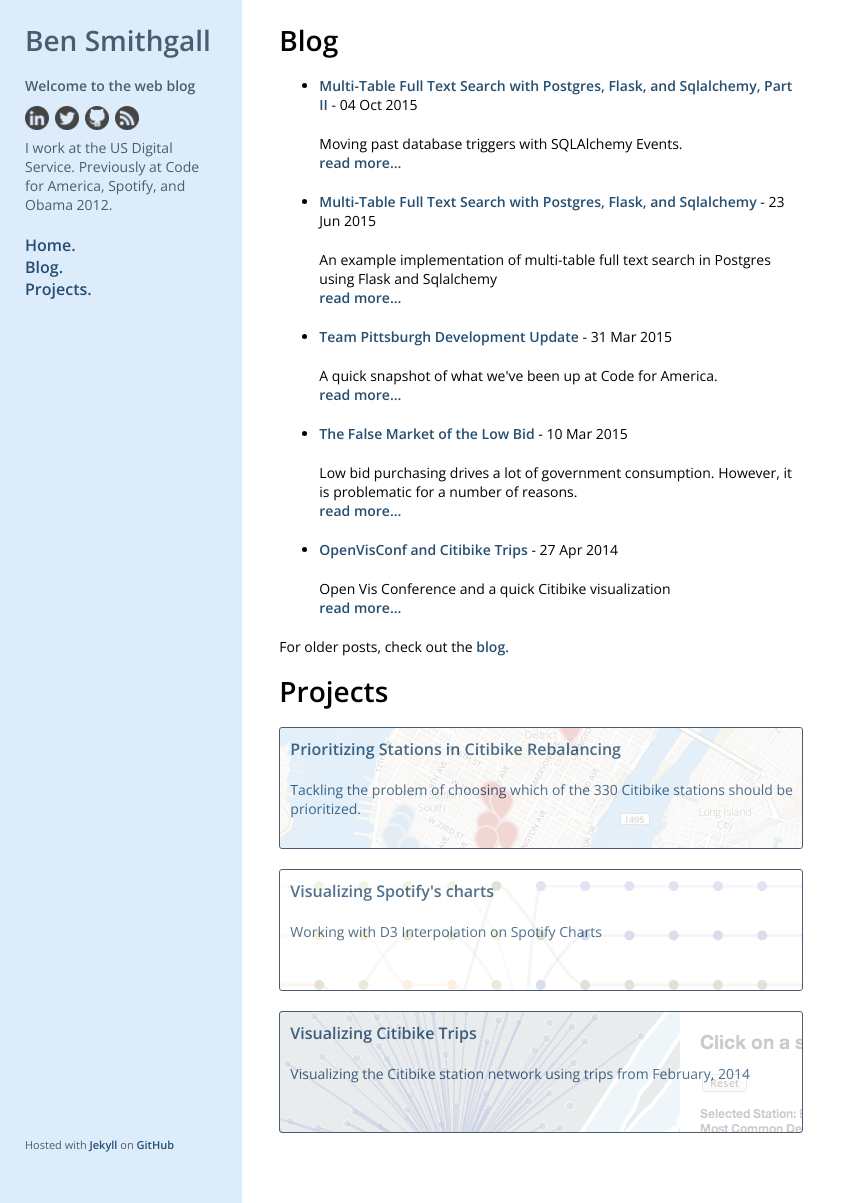
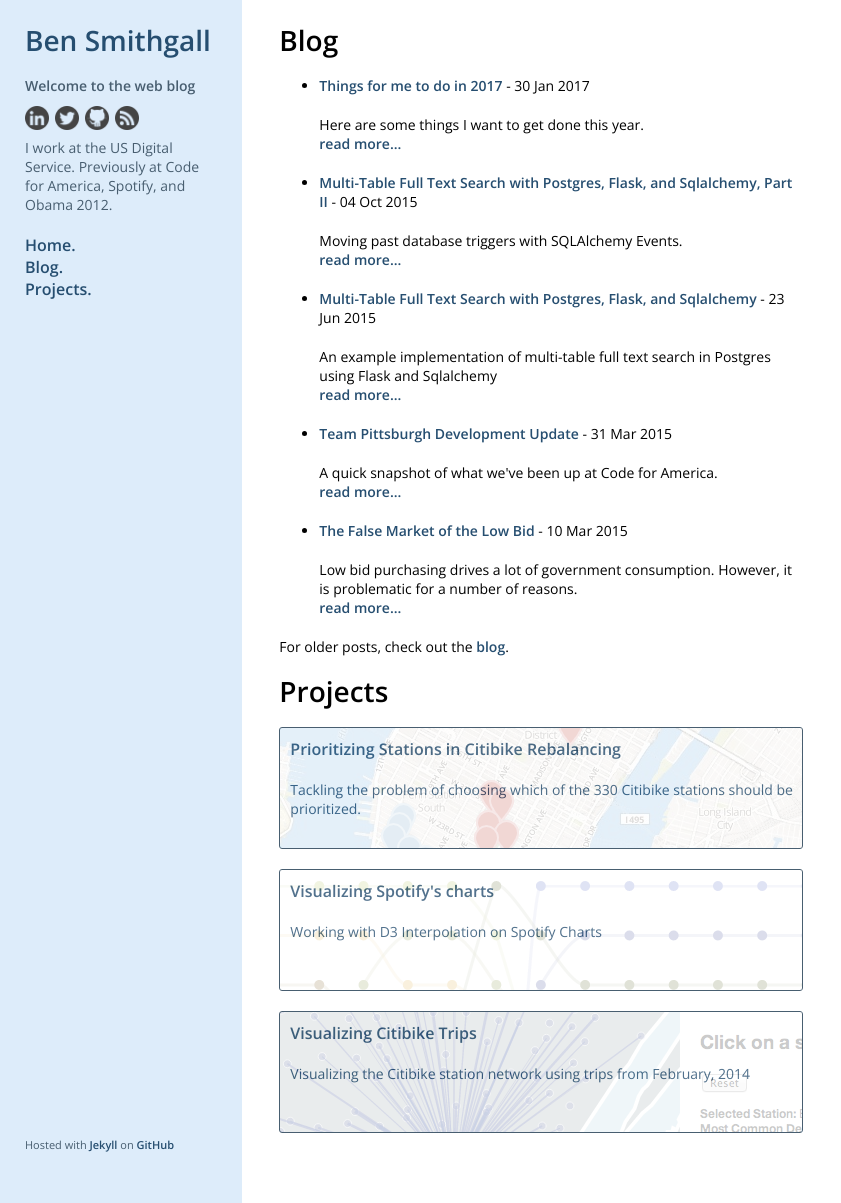
Before and after one commit to bsmithgall/bsmithgall.github.io, a Jekyll site: the page built from index.html, in a window 1280 px wide and 1203 px high. Shown: the whole window, without its empty margins (0-841 px from the left). Built offline with Jekyll 4.4.1, drawn with Linux system fonts in a browser that asks for light colours; some of the changed lines change nothing that is shown.

Commit message:
add the 2017 jan post

```diff
--- a/_config.yml
+++ b/_config.yml
@@ -8,5 +8,5 @@
 paginate: 5
 paginate_path: "/blog/page:num"
 future: false
-highlighter: pygments
+highlighter: rouge
 gems: [jekyll-paginate]
--- a/_includes/leftnav.html
+++ b/_includes/leftnav.html
@@ -1,6 +1,6 @@
 <div class="leftbox">
   <header>
-    <h1>Ben Smithgall</h1>
+    <h1><a href="{{ site.url }}">Ben Smithgall</a></h1>
     <p><strong>Welcome to the web blog</strong></p>
 
     <ul class="social-icons">
--- /dev/null
+++ b/_posts/2017-01-30-things-to-do-in-2017.md
@@ -0,0 +1,27 @@
+---
+layout: post
+title: Things for me to do in 2017
+excerpt: Here are some things I want to get done this year.
+---
+
+I've been sitting on an unpublished draft of this post for awhile. Since the beginning of the month, things have changed pretty dramatically in my country. I still hope to achieve the goals on this list and am writing this as a mechanism for accountability, but they have been supplanted -- I am recommitting myself now to a world where all are free from poverty and fear.
+
+### 1. Program a computer with something relatively modern
+
+I work at the [US Digital Service](https://www.usds.gov/), which means that more often than not the technology that I see in my day-to-day job is a bit behind. The last thing I shipped at work was Visual Basic, and the servers I interact with most run Windows Server 2008.
+
+I am also interested in doing a little bit of personal library tracking. I've been accumulating books (after switching back to the physical objects from the Kindle), and I want to keep better track of them. So I'm combining this into a project I'm calling biblio, which combines parts of Trello and parts of Goodreads. I have tried to use Goodreads in the past and I keep falling off the wagon because it's cumbersome to move books between shelves. I'm going to go for a more drap-and-drop based interface. I'm also spending all of my [innovation tokens](http://mcfunley.com/choose-boring-technology) on technology that I don't really know/understand all that well. I'm trying to learn with this project, so I'm using Google App Engine to power it, golang on the backend, and react on the frontend. I'm hoping to be able to write a bit about it as I go. The project will live [here in the Github](https://github.com/bsmithgall/biblio).
+
+### 2. Do a bit more writing
+
+Here is a complete list of things I wrote in 2016:
+
+This year, I'm hoping to do a bit better. I'm aiming for once per month.
+
+### 3. Learn enough Spanish to have a conversation
+
+I have been off-and-on with learning Spanish over the past few years, and I want to really focus on it this year. I have been using Duolingo, which is fine for beginners but I feel like I'm starting to hit a limit with how much I can really learn using it. The interface doesn't really scale well towards understanding beyond short snippets or having a conversation. The solution is of course to practice more and have wonderful, patient people who will help me.
+
+### 4. Break the 1,000 lb barrier
+
+I've been doing powerlifting for a little more than two years and I am hoping to finally break the 1,000lb barrier (where the sum total of deadlift, squat, and bench press sum to more than 1,000lbs). I ended the year quite close at ~960, so I think I should get this one pretty early on. I had great success with [Strong Lifts 5x5](https://stronglifts.com/5x5/) in the beginning, though I've plateaued twice and am now doing a Wendler 5x3x1 program which raises the training max every month instead of every day/week.
```
